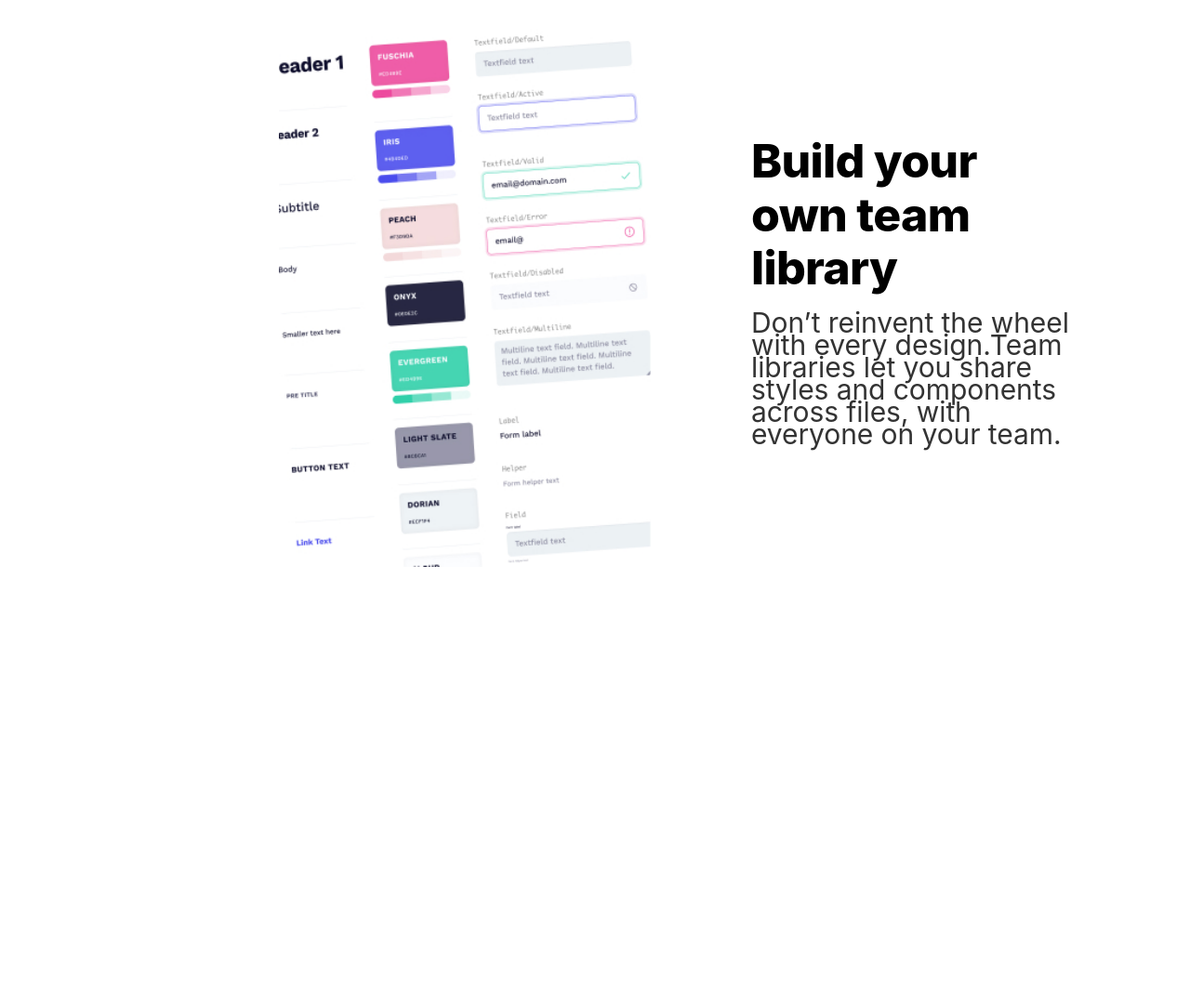
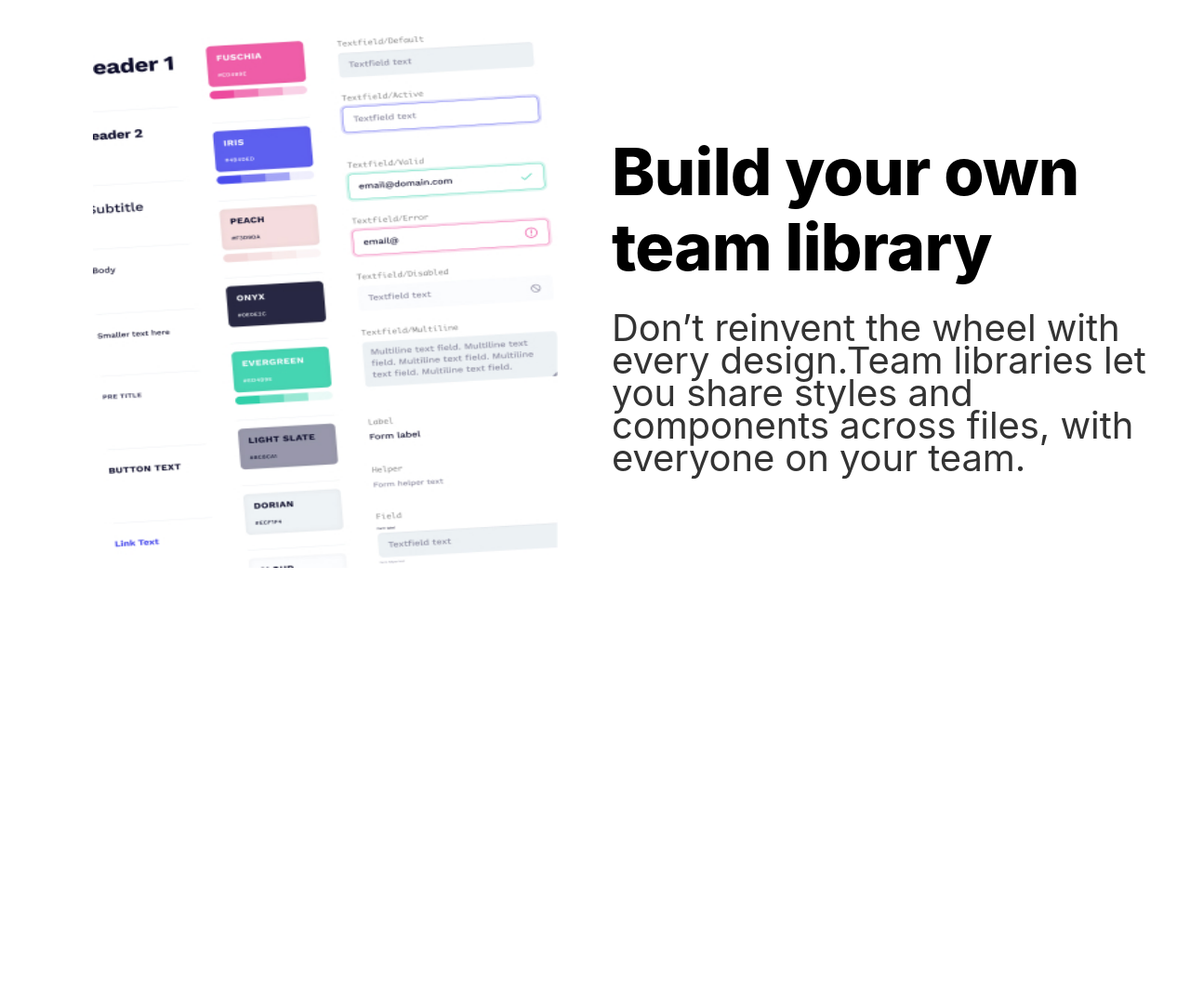
Before and after one commit to DillaNurFatinahsari/Study, a PHP site: page /webdilla/examp1/index.html in a window 1280 px wide. Shown: the whole page at 93% size. Before the commit the page ends 610 px from the top, so only its background shows below. Run offline with PHP 8.4, Linux system fonts and the light colour scheme.

Commit message:
upload to new branch

```diff
--- a/webdilla/examp1/style.css
+++ b/webdilla/examp1/style.css
@@ -1,37 +1,37 @@
 
 
 .title{
-    width: 275px;
+    width: 600px;
     height: 50px;
     color: #000;
 font-family: Inter;
-font-size: 50px;
+font-size: 70px;
 font-style: normal;
 font-weight: 800;
 line-height: 115%; /* 43.7px */
 letter-spacing: -0.722px;
  margin-top: 700px;
-margin-left: 800px;
+margin-left: 650px;
 
 }
 .content{
-    width: 350px;
-    height: 400px;
+    width: 600px;
+    height: 700px;
     color: rgba(0, 0, 0, 0.80);
     font-family: Inter;
-    font-size: 30px;
+    font-size: 40px;
     font-style: normal;
     font-weight: 400;
-    line-height: 24px; /* 171.429% */
+    line-height: 35px; /* 171.429% */
     letter-spacing: -0.084px;
     margin-top: 140px;
-    margin-left: 800px;
+    margin-left: 650px;
 
 }
  img{
     position: absolute;
-    top:10px;
-    left: 300px;
-    width: 400px;
+    top:11px;
+    left: 100px;
+    width: 500px;
     height: 600px;
  }
```
